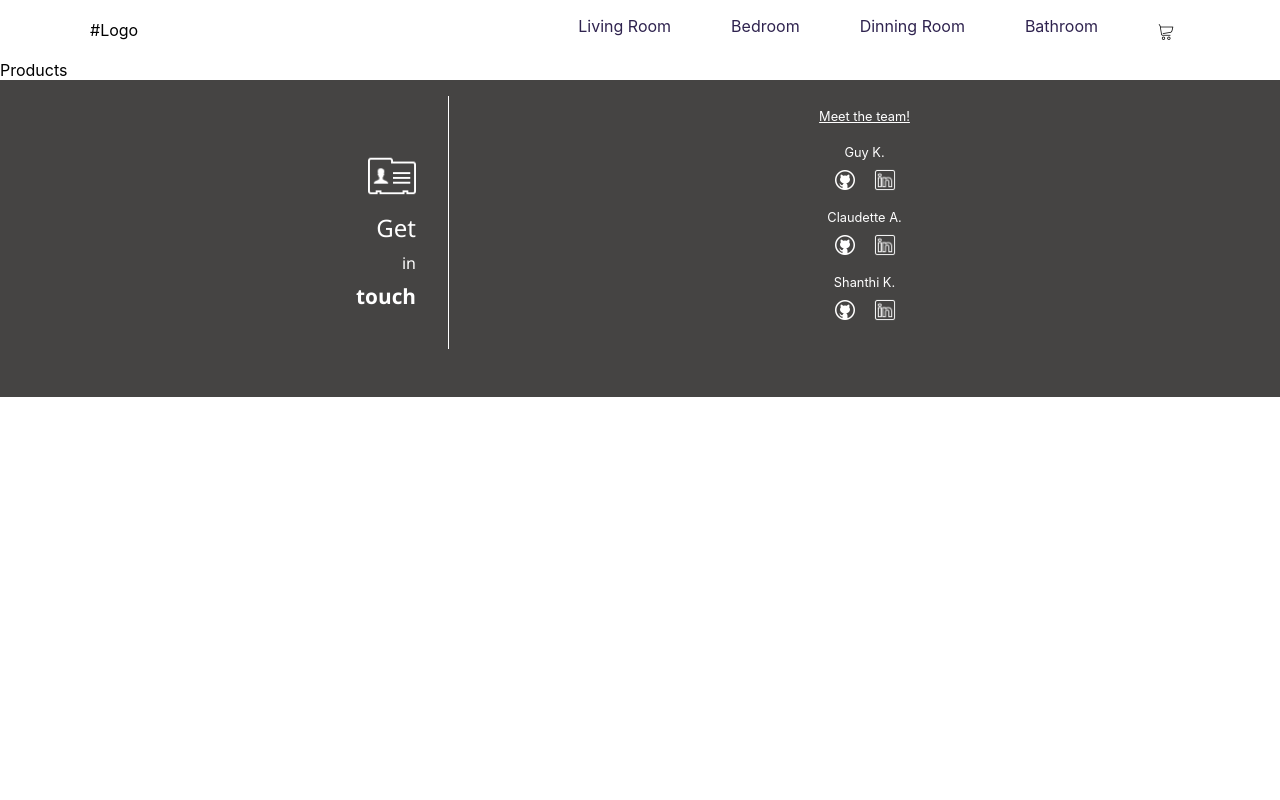
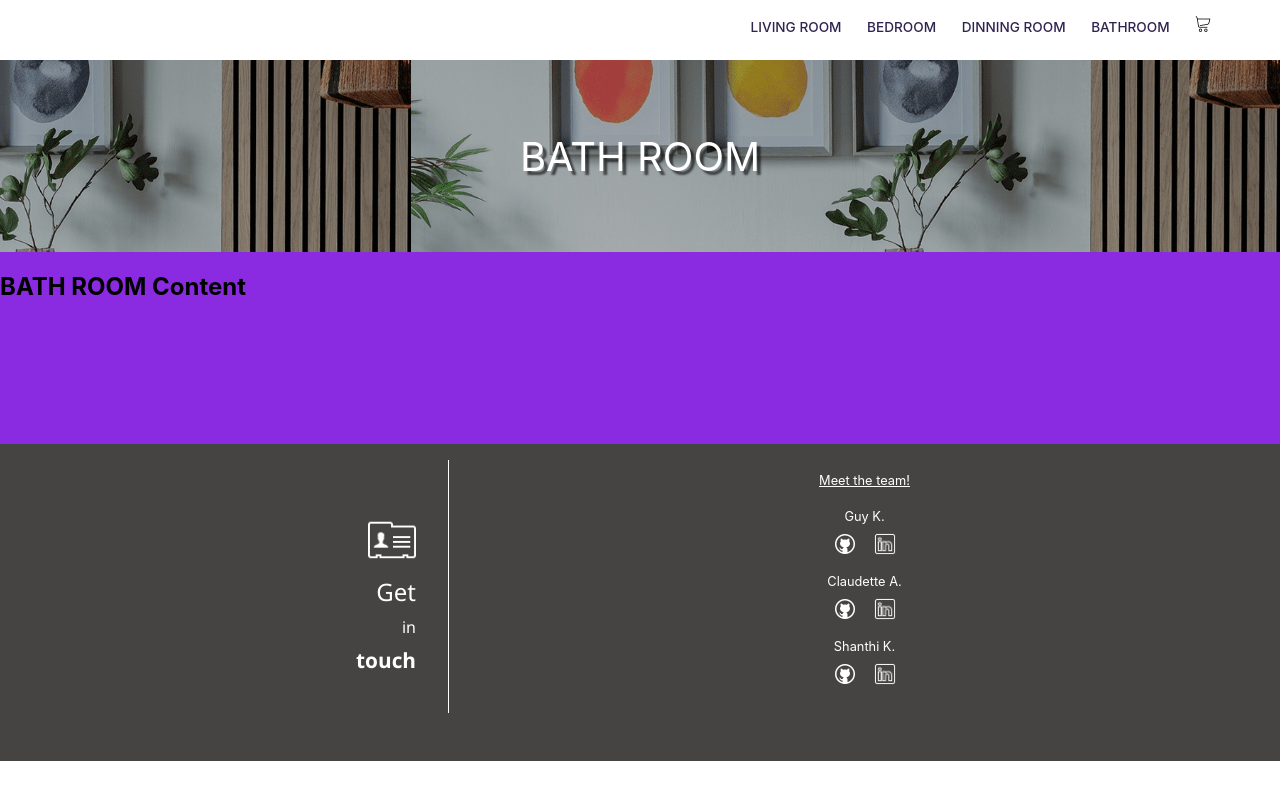
Before and after one commit to scooterseoul/Ecommerce-Furniture1, a React (Create React App) app in the folder client/: page /products/bathroom in a window 1280 px wide. Built offline with nearby package versions, Linux system fonts and the light colour scheme; the HTML template or start-up script is replaced by a standard one.

Commit message:
fixed - menu close on selecting the menu item on mobile

```diff
--- a/client/src/components/Header.js
+++ b/client/src/components/Header.js
@@ -1,11 +1,8 @@
 // import { Link } from "react-router-dom";
 import React, { useState } from "react";
-import { NavLink } from "react-router-dom";
+import { Link, NavLink } from "react-router-dom";
 import styles from "./Header.module.css";
-// import hamMenu from "../images/icons8-hamburger-menu-50.png";
 import cartIcon from "../images/icons8-shopping-cart-64.png";
-import Navbar from "./Navbar";
-import "./navbar.css";
 
 const Header = () => {
   const [showNavbar, setShowNavbar] = useState(false);
@@ -14,56 +11,73 @@ const Header = () => {
     setShowNavbar(!showNavbar);
   };
 
+  const closeNavbar = () => {
+    setShowNavbar(false);
+  };
+
   return (
-    <>
+    // <div className={styles.navbar}>
     <nav className={styles.navbar}>
       <div className={styles.navbarContainer}>
-          <div className={styles.logo}>#Logo</div>
+        <Link to="/" className={styles.logo}>
+          le SEAU a BOUE
+        </Link>
         <button className={styles.menuIcon} onClick={handleShowNavbar}>
           &#9776;
         </button>
         <div
           className={`${styles.navElements}
-           ${showNavbar && styles["navElements"] + " " + styles.active}`}
+           ${
+             showNavbar
+               ? //  ? styles["navElementsActive"]
+                 styles.navElement + " " + styles.active
+               : styles.navElements + " " + styles.close
+           }`}
         >
+          {/* {`nav-links ${showNavbar ? styles.navLinksActive : ''}`}> */}
           <ul>
             <li>
               <NavLink
-                  activeClassName={`${showNavbar && styles.active}`}
+                // activeClassName={`${showNavbar && styles.active}`}
                 to="/products/living"
+                onClick={closeNavbar}
               >
                 Living Room
               </NavLink>
             </li>
             <li>
               <NavLink
-                  activeClassName={`${showNavbar && styles.active}`}
+                // activeClassName={`${showNavbar && styles.active}`}
                 to="/products/bedroom"
+                onClick={closeNavbar}
               >
                 Bedroom
               </NavLink>
             </li>
             <li>
               <NavLink
-                  activeClassName={`${showNavbar && styles.active}`}
+                // activeClassName={`${showNavbar && styles.active}`}
                 to="/products/dinning"
+                onClick={closeNavbar}
               >
                 Dinning Room
               </NavLink>
             </li>
             <li>
               <NavLink
-                  activeClassName={`${styles.active}`}
+                // activeClassName={`${styles.active}`}
                 to="/products/bathroom"
+                onClick={closeNavbar}
               >
                 Bathroom
               </NavLink>
             </li>
             <li>
               <NavLink
-                  activeClassName={styles.active}
-                  to="/cart"
+                // activeClassName={styles.active}
+                to="/products/cart"
                 className={styles.cartPic}
+                onClick={closeNavbar}
               >
                 <img src={cartIcon} alt="cart" className={styles.cartPic} />
               </NavLink>
@@ -72,7 +86,7 @@ const Header = () => {
         </div>
       </div>
     </nav>
-    </>
+    // </div>
   );
 };
 
--- a/client/src/components/Header.module.css
+++ b/client/src/components/Header.module.css
@@ -1,7 +1,6 @@
 .navbarContainer {
-  max-width: 1100px;
   margin: 0 auto;
-  padding: 0 15px;
+  padding: 0rem 0.5rem;
   display: flex;
   justify-content: space-between;
   align-items: center;
@@ -14,33 +13,51 @@
 }
 
 .menuIcon {
-  display: none;
+  display: block;
+  cursor: pointer;
 }
+
 .cartPic {
   width: 1rem;
-  padding-top: 0.5rem;
-  padding-right: 0.5rem;
 }
+
 .navElements ul {
   display: flex;
-  justify-content: space-between;
   list-style-type: none;
+  background-color: rgba(0, 0, 0, 0.6);
+  height: 100vh;
+  width: 96vw;
 }
 
-.navElements ul li:not(:last-child) {
-  margin-right: 60px;
+.logo,
+.navElements ul a {
+  font-weight: 500;
+  color: white;
+  text-decoration: none;
+  text-transform: uppercase;
 }
 
 .navElements ul a {
-  font-size: 16px;
-  font-weight: 400;
-  color: #2f234f;
+  font-size: 0.85rem;
+  padding: 0.2rem 0.3rem;
+}
+
+.logo {
+  font-size: 1rem;
+  padding: 0.2rem 0;
+}
+
+a:hover,
+a:focus,
+a:visited {
   text-decoration: none;
+  color: black;
+  box-shadow: 1px 1px 5px 1px rgba(255, 255, 255, 0.75);
+  -webkit-box-shadow: 1px 1px 5px 1px rgba(255, 255, 255, 0.75);
+  -moz-box-shadow: 1px 1px 5px 1px rgba(255, 255, 255, 0.75);
 }
 
 .navElements ul a.active {
-  color: #574c4c;
-  font-weight: 500;
   position: relative;
 }
 
@@ -54,31 +71,20 @@
   background-color: #574c4c;
 }
 
-@media (max-width: 768px) {
-  .navElements ul li:not(:last-child) {
-    margin-right: 30px;
-  }
-}
-
-@media (max-width: 600px) {
-  .menuIcon {
-    display: block;
-    cursor: pointer;
-  }
-
 .navElements {
   position: absolute;
   right: 0;
-    top: 60px;
-    background-color: #fef7e5;
+  top: 2rem;
+  margin-left: 1rem;
+  transition: all 0.3s ease-in;
+}
+
+.navElements.close {
   width: 0px;
-    height: calc(100vh - 60px);
-    transition: all 0.3s ease-in;
-    overflow: hidden;
 }
 
 .navElements.active {
-    width: 270px;
+  width: 100vw;
 }
 
 .navElements ul {
@@ -88,72 +94,62 @@
 
 .navElements ul li {
   margin-right: unset;
-    margin-top: 22px;
-  }
+  padding-top: 1rem;
+  padding-bottom: 0.5rem;
 }
 
-@media (min-width: 1024px) {
-  .navbarContainer {
+.navElements ul li:not(:last-child) {
+  margin-right: 0px;
+}
+
+@media (min-width: 40rem) {
+  .navbar {
     width: 90%;
     margin: 0 auto;
   }
+
+  .menuIcon {
+    display: none;
   }
-/* .header {
-  background-color: rgb(255, 255, 255);
+
+  .navElements {
+    position: absolute;
+    top: unset;
+    height: inherit;
   }
-.headerCont {
-  display: grid;
-  grid-template-columns: 1fr 3fr 1fr;
-  grid-template-rows: auto;
-  width: 100%;
-  margin-top: 1rem;
-  margin-bottom: 0.7rem;
+
+  .navElements ul {
+    display: flex;
+    flex-direction: row;
+    justify-content: space-between;
+    height: unset;
+    width: inherit;
+    background-color: unset;
   }
-.hamMenu {
-  grid-column: 1/2;
+
+  .navElements ul li {
+    margin-right: unset;
+    padding-top: unset;
+    padding-bottom: unset;
   }
-.hamMenuPic {
-  width: 1rem;
-  padding-top: 0.5rem;
-  padding-left: 0.5rem;
+
+  .navElements ul li a {
+    color: #2f234f;
   }
-.logo {
-  grid-column: 2/3;
+
+  .navElements ul li:not(:last-child) {
+    margin-right: 1rem;
   }
-.logoText {
-  font-weight: bold;
-  grid-column: 3/4;
-  color: black;
-  margin: 0;
-  text-align: center;
-  padding-top: 0.5rem;
+
+  .navElements.close {
+    width: unset;
   }
-.cart {
-  grid-column: 3/4;
-  /* position: absolute; *
-  text-align: right;
-}
-.cartPic {
-  width: 1rem;
-  padding-top: 0.5rem;
-  padding-right: 0.5rem;
-}
-a:link {
-  text-decoration: none;
-}
+
+  a:hover,
+  a:focus,
   a:visited {
-  text-decoration: none;
-  color: black;
-}
-@media (min-width: 1024px) {
-  .header {
-    width: 90%;
-    margin: 0 auto;
+    box-shadow: 1px 0px 5px 5px rgba(0, 0, 0, 0.12);
+    -webkit-box-shadow: 1px 0px 5px 5px rgba(255, 255, 255, 0.12);
+    -moz-box-shadow: 1px 0px 5px 5px rgba(255, 255, 255, 0.12);
   }
 }
-
-.navbar {
-  height: 60px;
-  background-color: #fef7e5;
-  position: relative;
-} */
--- a/client/src/components/Navbar.js
+++ /dev/null
@@ -1,46 +0,0 @@
-import { useState } from "react";
-import { NavLink } from "react-router-dom";
-// import { ReactComponent as Hamburger } from '../../assets/icons/hamburger.svg'
-import hamMenu from "../images/icons8-hamburger-menu-50.png";
-// import { ReactComponent as Brand } from '../../assets/icons/logo.svg'
-import "./navbar.css";
-
-const Navbar = () => {
-  const [showNavbar, setShowNavbar] = useState(false);
-
-  const handleShowNavbar = () => {
-    setShowNavbar(!showNavbar);
-  };
-
-  return (
-    <nav className="navbar">
-      <div className="container">
-        <div className="logo">#Logo</div>
-        <button className="menu-icon" onClick={handleShowNavbar}>
-          &#9776;
-        </button>
-        <div className={`nav-elements  ${showNavbar && "active"}`}>
-          <ul>
-            <li>
-              <NavLink to="/">Home</NavLink>
-            </li>
-            <li>
-              <NavLink to="/blog">Blog</NavLink>
-            </li>
-            <li>
-              <NavLink to="/projects">Projects</NavLink>
-            </li>
-            <li>
-              <NavLink to="/about">About</NavLink>
-            </li>
-            <li>
-              <NavLink to="/contact">Contact</NavLink>
-            </li>
-          </ul>
-        </div>
-      </div>
-    </nav>
-  );
-};
-
-export default Navbar;
--- a/client/src/components/Products.js
+++ b/client/src/components/Products.js
@@ -1,7 +1,57 @@
-import React from "react";
+import React, { useState, useEffect } from "react";
+import { useLocation } from "react-router-dom";
+import styles from "./Products.module.css";
+
+// import deskTopHeaderPic from "../images/dTMain.png";
 
 const Products = () => {
-  return <div>Products</div>;
+  const [pageName, setPageName] = useState("");
+  const location = useLocation();
+
+  useEffect(() => {
+    // Extract the last part of the URL (in this case, "living")
+    const urlParts = location.pathname.split("/");
+    const pageNameFromUrl = urlParts[urlParts.length - 1];
+
+    setPageName(pageNameFromUrl);
+    // alert("XXX : " + pageNameFromUrl);
+  }, [location]);
+
+  let title = "";
+  // alert(id);
+  switch (pageName) {
+    case "bedroom":
+      title = "BEDROOM";
+      break;
+    case "dinning":
+      title = "DINNING ROOM";
+      break;
+    case "bathroom": {
+      title = "BATH ROOM";
+      break;
+    }
+    case "living": {
+      title = "LIVING ROOM";
+      break;
+    }
+    default:
+      title = "Your Shopping Cart";
+      break;
+  }
+  return (
+    <section className={styles.productsCont}>
+      <div className={styles.productsHero}>
+        <div className={styles.heroCont}>
+          {/* <img src={deskTopHeaderPic} alt="welcome" className={styles.hero} /> */}
+          <p className={styles.heroTitle}>{title}</p>
+        </div>
+      </div>
+      <div className={styles.productsCont}>
+        <h1>{title} Content</h1>
+      </div>
+      {/* </div> */}
+    </section>
+  );
 };
 
 export default Products;
--- /dev/null
+++ b/client/src/components/Products.module.css
@@ -0,0 +1,57 @@
+.productsCont {
+  /* background-color: peachpuff;
+  display: grid;
+  grid-template-columns: 1fr;
+  grid-template-rows: 5rem 1fr;*/
+
+  display: grid;
+  grid-template-rows: 12rem 1fr;
+  grid-template-columns: 100%;
+  grid-template-areas: "productsHero" "productsCont";
+  /* min-height: 100%; */
+}
+
+.heroCont {
+  /* width: auto; */
+  /* height: 12rem; */
+  background-color: aqua;
+  /* position: relative; */
+  /* display: flex; */
+  /* min-height: 400px; if you prefer */
+  width: 100%;
+  display: flex;
+  justify-content: center;
+  align-items: center;
+  place-items: center;
+  height: 12rem;
+  background: linear-gradient(rgba(0, 0, 0, 0.327), rgba(0, 0, 0, 0.3)),
+    url("../images/dTMain_869.png"), url("../images/dTMain.png");
+  /* background-size: fill; */
+  /* background-position: 0 20%; */
+  background-position: 100% 25%, 100% 0%;
+  background-repeat: no-repeat, repeat;
+  /* background-color: black; */
+  /* background-blend-mode: multiply; */
+  /* mix-blend-mode: soft-light; */
+}
+
+.heroCont img {
+  display: block;
+  width: 100%;
+  height: auto;
+}
+
+.heroTitle {
+  font-size: 2.5rem;
+  color: white;
+  text-shadow: 4px 4px 2px rgba(0, 0, 0, 0.6);
+}
+.productsHero {
+  grid-area: productsHero;
+  /* background-color: red; */
+}
+
+.productsCont {
+  grid-area: productsCont;
+  background-color: blueviolet;
+}
```
Also changed, not shown: client/src/components/Header copy.js (deleted, +0 -30 lines), client/src/components/navbar.css (deleted, +0 -96 lines), client/src/images/dTMain_869.png (added). Lines whose indentation alone changed are shown as unchanged.
